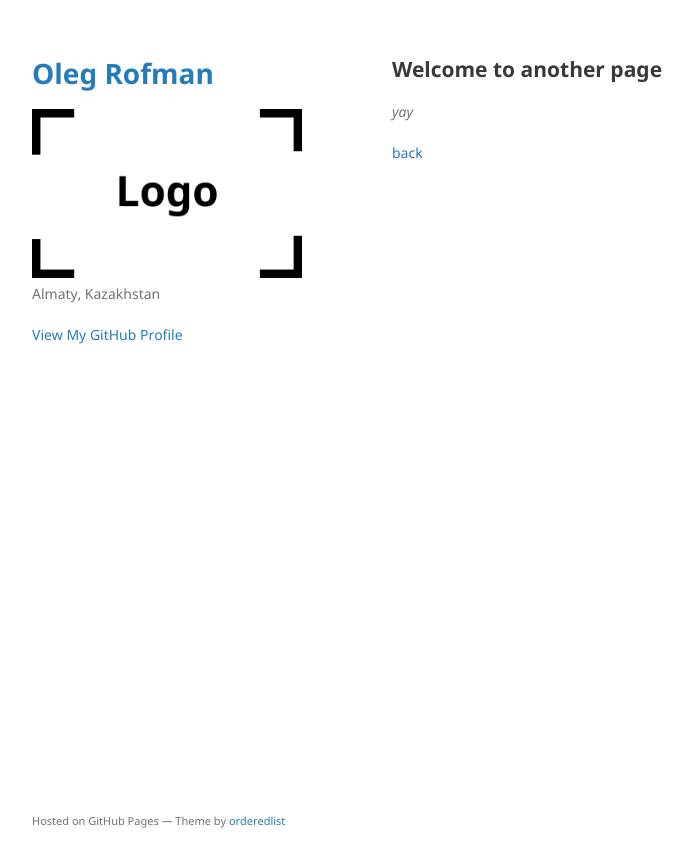
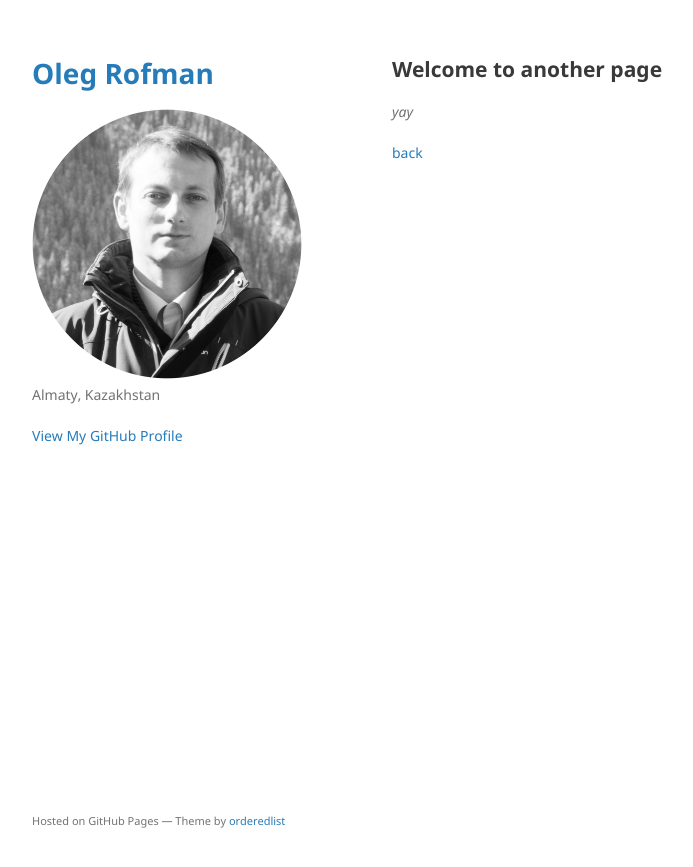
Before and after one commit to olegrofman/olegrofman.github.io, a Jekyll site: the page built from another-page.md, in a window 1280 px wide. Shown: the top 867 px of the page, without its empty margins (178-871 px from the left). Built offline with Jekyll 4.4.1, drawn with Linux system fonts in a browser that asks for light colours; our own code applies the rules of GitHub Pages for plain Markdown files.

Commit message:
Update _config.yml

```diff
--- a/_config.yml
+++ b/_config.yml
@@ -1,5 +1,5 @@
 title: Oleg Rofman
-logo: /assets/img/logo.png
+logo: Images/photo.png
 description: Almaty, Kazakhstan
 show_downloads: false
 google_analytics:
```
